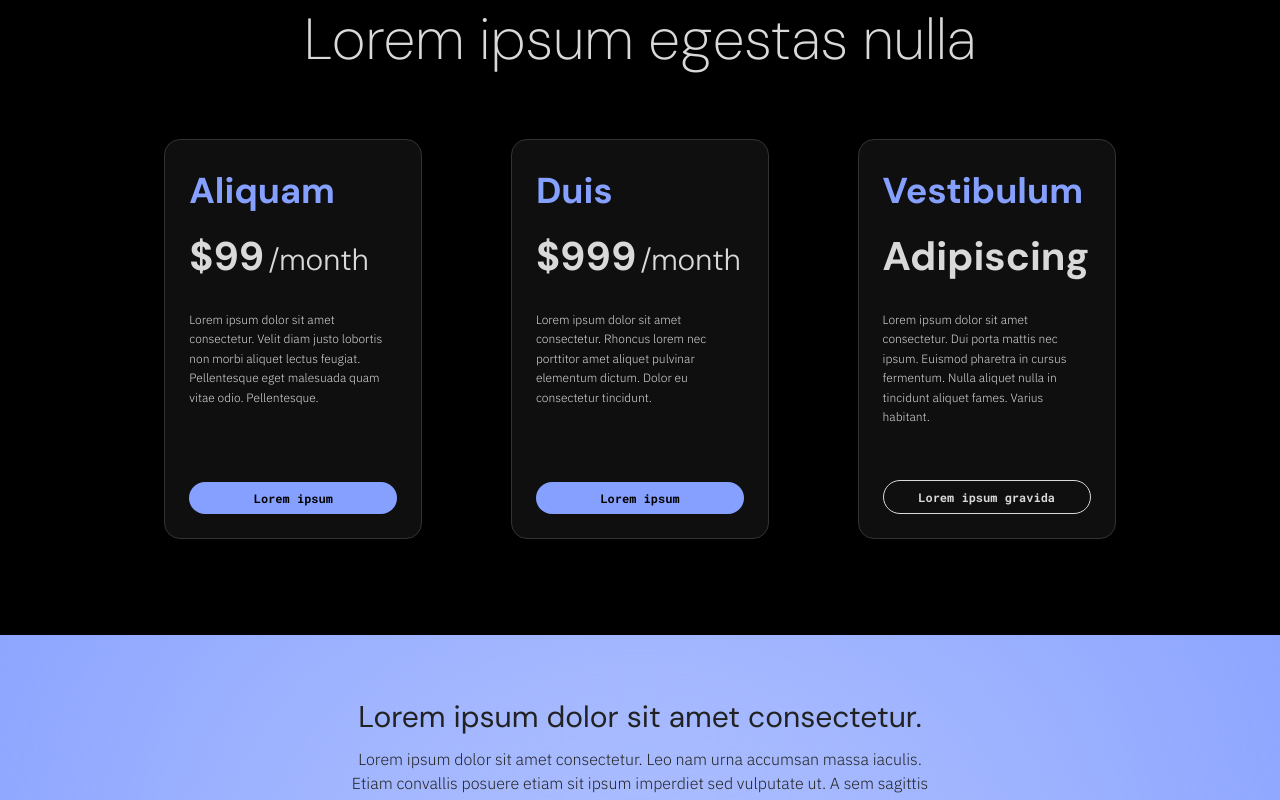
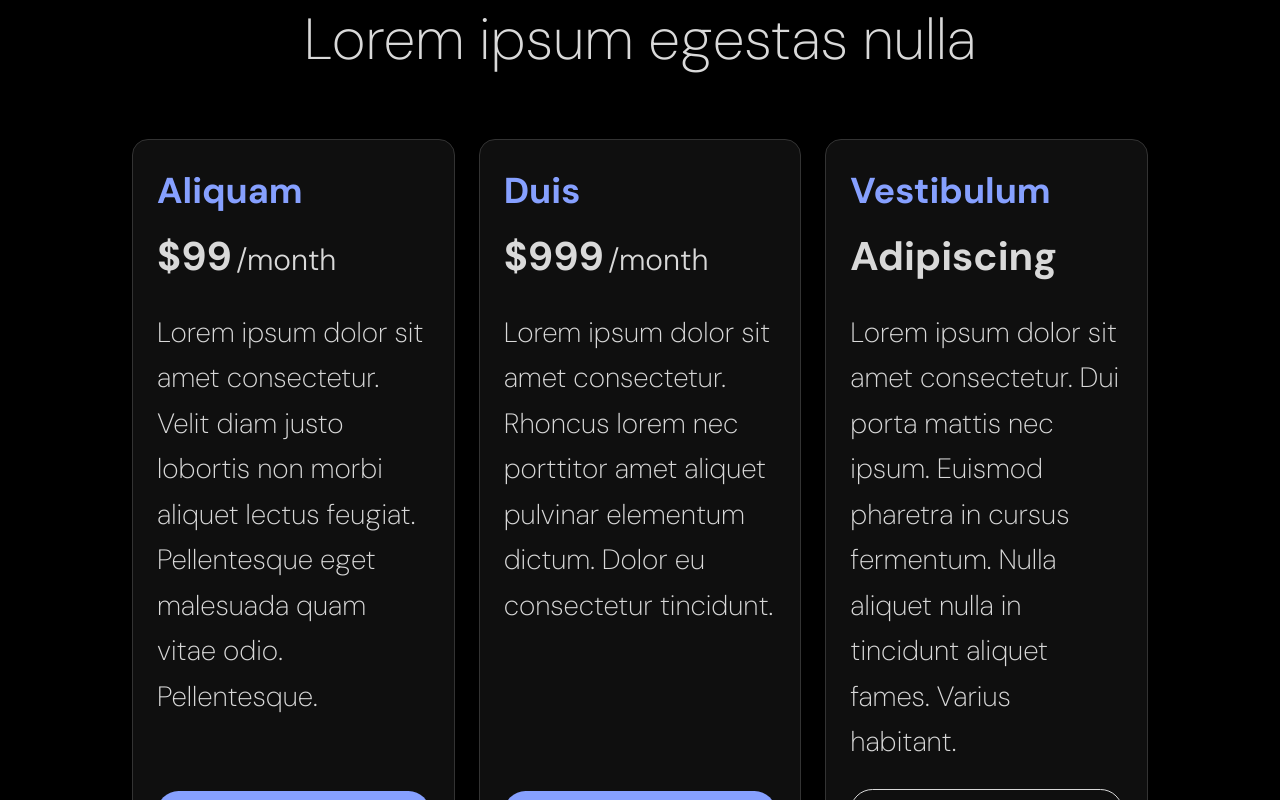
Before and after one commit to sameh-amr/figma-redesign, a React (Vite) app: page / in a window 1280 px wide. Shown: the part 5260-6060 px from the top of the page. Built offline with nearby package versions, Linux system fonts and the light colour scheme.

Commit message:
fixed the pricing and finalised

```diff
--- a/src/components/PricingSection.tsx
+++ b/src/components/PricingSection.tsx
@@ -35,7 +35,7 @@ export default function PricingSection() {
       period: "",
       description:
         "Lorem ipsum dolor sit amet consectetur. Dui porta mattis nec ipsum. Euismod pharetra in cursus fermentum. Nulla aliquet nulla in tincidunt aliquet fames. Varius habitant.",
-      buttonText: "Lorem ipsum gravida",
+      buttonText: "Lorem ipsum",
       buttonStyle: "secondary",
     },
   ]
@@ -104,7 +104,7 @@ export default function PricingSection() {
         <div className="container hidden md:grid md:grid-cols-3 gap-4 lg:gap-6">
           {/* Desktop view - Grid */}
           {pricingCards.map((card, index) => (
-            <div key={index} className="container bg-[#0f0f0f] border border-[#333333] rounded-2xl p-6 flex flex-col sm:min-h-[391px] md:min-h-[520px] lg:min-h-[400px] w-[80%] max-w-[80%]">
+            <div key={index} className="container bg-[#0f0f0f] border border-[#333333] rounded-2xl p-6 flex flex-col sm:min-h-[391px] md:min-h-[520px] lg:min-h-[400px]  max-w-[100%]">
               <h3 className="text-[#86A0FF] font-dm-sans font-[700] text-[24px] md:text-[30px] lg:text-[36px] mb-2">{card.title}</h3>
               <div className="flex items-baseline mb-6">
                 <span className="text-[#D9D9D9] font-dm-sans font-bold text-[28px] md:text-[34px] lg:text-[40px] !font-bold">{card.price}</span>
@@ -112,11 +112,11 @@ export default function PricingSection() {
                   <span className="text-[#D9D9D9] font-dm-sans font-light text-[20px] md:text-[24px] lg:text-[30px] ml-1">{card.period}</span>
                 )}
               </div>
-              <p className="text-[#D9D9D9] font-ibm-plex-sans font-light text-xs leading-relaxed mb-auto">
+              <p className="text-[#D9D9D9] font-dm-sans font-thin text-[16px] md:text-[20px] lg:text-[28px] leading-relaxed mb-auto">
                 {card.description}
               </p>
               <button
-                className={`mt-6 w-full py-2 px-4 font-roboto-mono font-bold text-xs rounded-full ${
+                className={`mt-6 w-full py-2 px-4 font-roboto-mono font-bold text-[18px] md:text-[18px] lg:text-[18px] rounded-full ${
                   card.buttonStyle === "primary"
                     ? "bg-[#86A0FF] text-black hover:bg-[#a0b4ff]"
                     : "bg-transparent text-[#D9D9D9] border border-[#D9D9D9] hover:bg-[#333333]"
@@ -149,11 +149,11 @@ export default function PricingSection() {
                         <span className="text-[#D9D9D9] font-dm-sans font-light text-base ml-1">{card.period}</span>
                       )}
                     </div>
-                    <p className="text-[#D9D9D9] font-ibm-plex-sans font-light text-xs leading-relaxed mb-auto">
+                    <p className="text-[#D9D9D9] font-dm-sans font-thin text-[16px] md:text-[20px] lg:text-[28px] leading-relaxed mb-auto">
                       {card.description}
                     </p>
                     <button
-                      className={`mt-6 w-full py-2 px-4 font-roboto-mono font-bold text-xs rounded-full ${
+                      className={`mt-6 w-full py-2 px-4 font-roboto-mono font-bold text-[18px] md:text-[18px] lg:text-[18px] rounded-full ${
                         card.buttonStyle === "primary"
                           ? "bg-[#86A0FF] text-black hover:bg-[#a0b4ff]"
                           : "bg-transparent text-[#D9D9D9] border border-[#D9D9D9] hover:bg-[#333333]"
```
